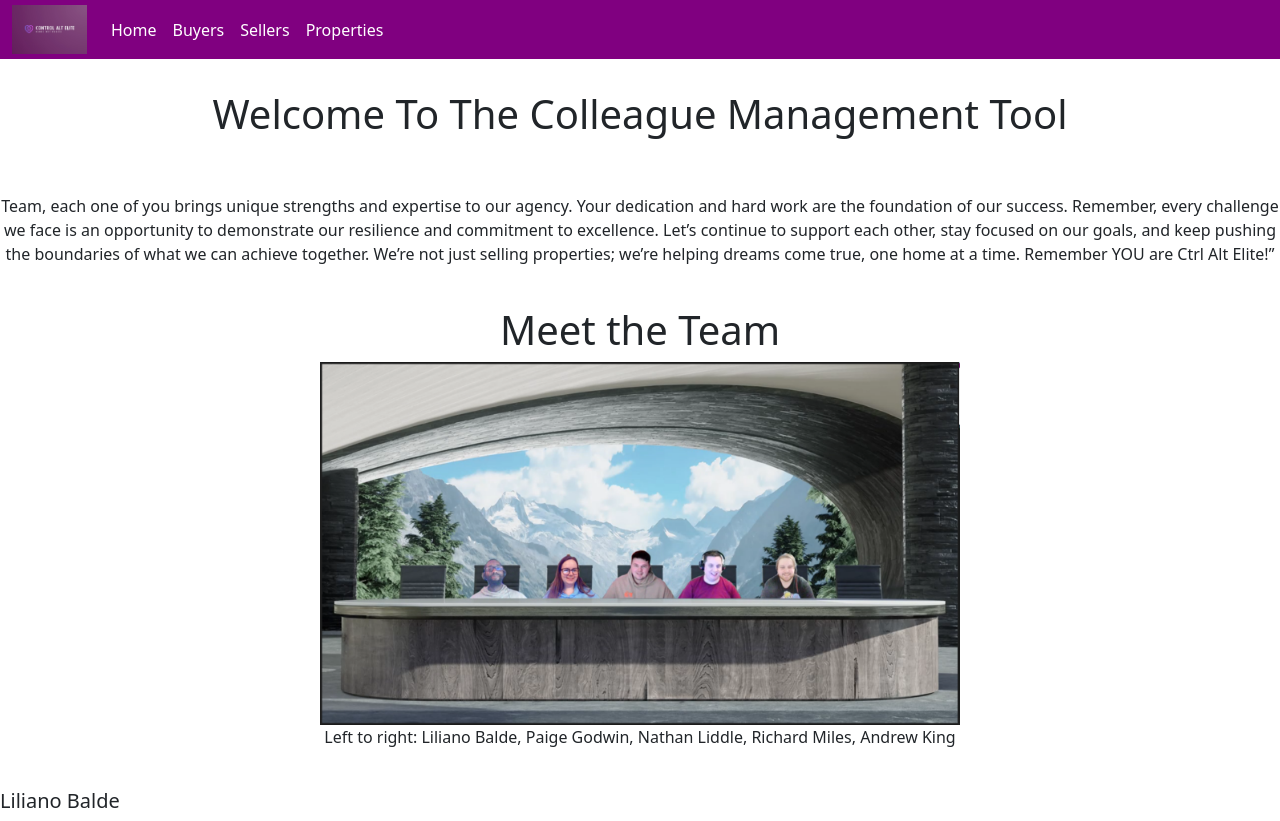
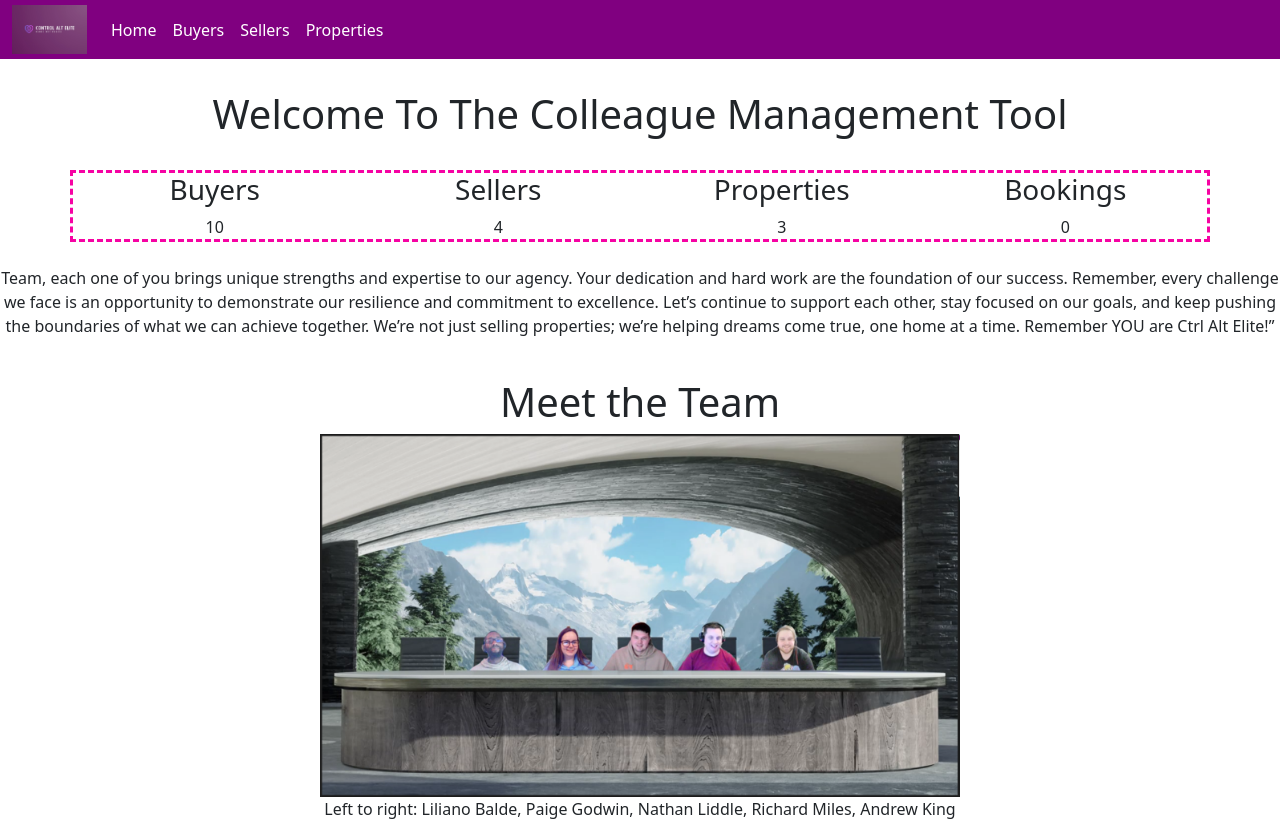
Before and after one commit to AndykingSkywalker/ctrl_alt_elite, a React (Create React App) app: page / in a window 1280 px wide. Shown: the top 821 px of the page. Built offline with nearby package versions, Linux system fonts and the light colour scheme; no server answers; data requests are answered from the project's data file.

Commit message:
Home totals complete

```diff
--- /dev/null
+++ b/src/Components/HomeTotals.jsx
@@ -0,0 +1,88 @@
+import axios from "axios";
+import { useEffect, useState } from "react";
+
+function HomeTotals() {
+
+    const [buyers, setBuyers] = useState([])
+    const [sellers, setSellers] = useState([])
+    const [properties, setProperties] = useState([])
+    const [bookings, setBookings] = useState([])
+
+    function getBuyers() {
+        axios
+            .get("http://localhost:3030/buyers")
+            .then((response) => {
+                setBuyers(response.data)
+            })
+            .catch(error => console.error(error))
+    } useEffect(getBuyers, [])
+
+    function getSellers() {
+        axios
+            .get("http://localhost:3030/sellers")
+            .then((response) => {
+                setSellers(response.data)
+            })
+            .catch(error => console.error(error))
+    }
+    useEffect(getSellers, [])
+
+    function getProperties() {
+        axios
+            .get("http://localhost:3030/properties")
+            .then((response) => {
+                setProperties(response.data)
+            })
+            .catch(error => console.error(error))
+    }
+    useEffect(getProperties, [])
+
+    function getBookings() {
+        axios
+            .get("http://localhost:3030/bookings")
+            .then((response) => {
+                setBookings(response.data)
+            })
+            .catch(error => console.error(error))
+    }
+    useEffect(getBookings, [])
+
+    return (
+        <div className="container text-center" style={{ borderStyle: "dashed", borderColor: "#f603a3" }}>
+            <div className="row">
+                <div className="col">
+                    <h3>Buyers</h3>
+                    {buyers.length}
+                </div>
+                <div className="col">
+                    <h3>Sellers</h3>
+                    {sellers.length}
+                </div>
+                <div className="col">
+                    <h3>Properties</h3>
+                    {properties.length}
+                </div>
+                <div className="col">
+                    <h3>Bookings</h3>
+                    {bookings.length}
+                </div>
+            </div>
+            <div className="row">
+                <div className="col">
+                    { }
+                </div>
+                <div className="col">
+                    { }
+                </div>
+                <div className="col">
+                    { }
+                </div>
+                <div className="col">
+                    { }
+                </div>
+            </div>
+        </div>
+    );
+}
+
+export default HomeTotals;
--- a/src/Components/Routing/Buyers.jsx
+++ b/src/Components/Routing/Buyers.jsx
@@ -125,7 +125,6 @@ function Buyers() {
                     {buyerComponent}
                 </tbody>
             </table>
-
         </div >
 
     )
--- a/src/Components/Routing/Home.jsx
+++ b/src/Components/Routing/Home.jsx
@@ -1,4 +1,5 @@
 import Team from '../../MicrosoftTeams-image.png';
+import HomeTotals from '../HomeTotals';
 
 
 function Home() {
@@ -9,6 +10,7 @@ function Home() {
 
                 <h1 >Welcome To The Colleague Management Tool</h1>
                 <br />
+                <HomeTotals />
                 <br />
                 <p>Team, each one of you brings unique strengths and expertise to our agency.
                     Your dedication and hard work are the foundation of our success.
```
